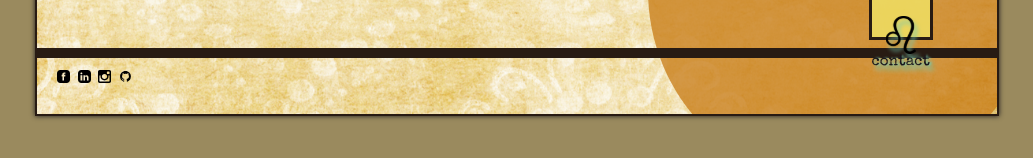
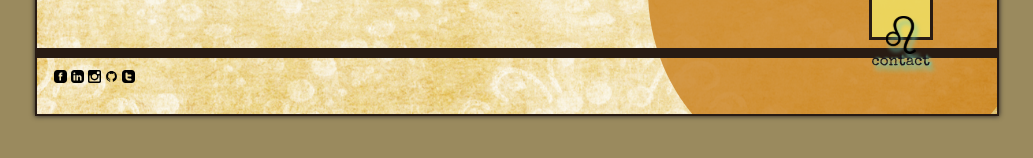
Before and after one commit to Ydennekrf/Juicy-Port, a React (Create React App) app: page / in a window 1280 px wide. Both pictures are taken after a click on the link "contact". Shown: the part 588-746 px from the top of the page, without its empty margins (125-1158 px from the left). Built offline with nearby package versions, Linux system fonts and the light colour scheme; a web font is replaced by a local one.

Commit message:
added twitter link in contact

```diff
--- a/src/components/pages/Contact.js
+++ b/src/components/pages/Contact.js
@@ -3,6 +3,7 @@ import github from '../../assets/svg/github.svg';
 import facebook from '../../assets/svg/facebook.svg';
 import linkdin from '../../assets/svg/linkdin.svg';
 import instagram from '../../assets/svg/instagram.svg';
+import twitter from '../../assets/svg/twitter.svg';
 
 function Contact() {
   return (
@@ -30,6 +31,7 @@ function Contact() {
                 <li className ="socialIcon"><a href="www.linkedin.com/in/ydennekrf"><img alt="lindin" src={linkdin}/></a></li>
                 <li className ="socialIcon"><a href="https://www.instagram.com/ydennekrf/"><img alt="instagram" src={instagram}/></a></li>
                 <li className ="socialIcon"><a href="https://github.com/Ydennekrf"><img alt="github" src={github}/></a></li>
+                <li className ="socialIcon"><a href="https://twitter.com/Ydennekrf"><img alt="twitter" src={twitter}/></a></li>
             </ul>
         </div>
     </div>
```
